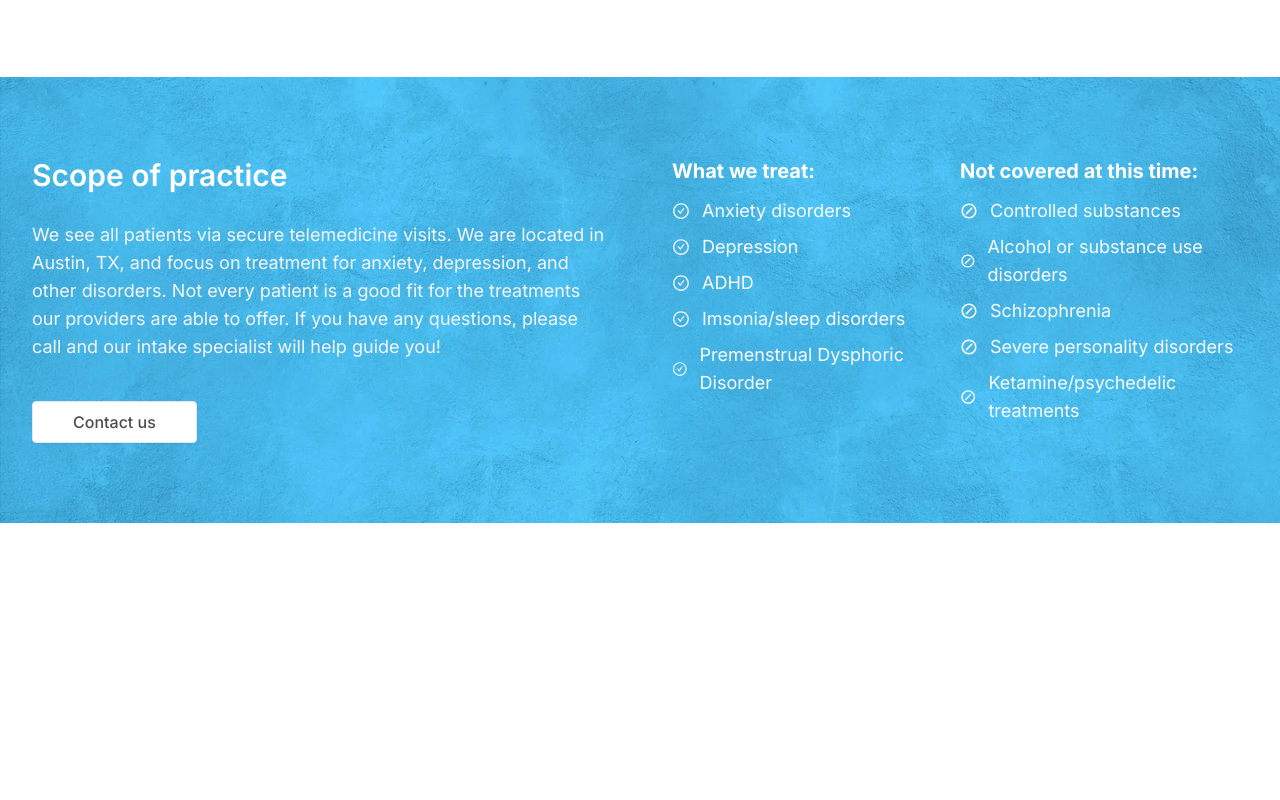
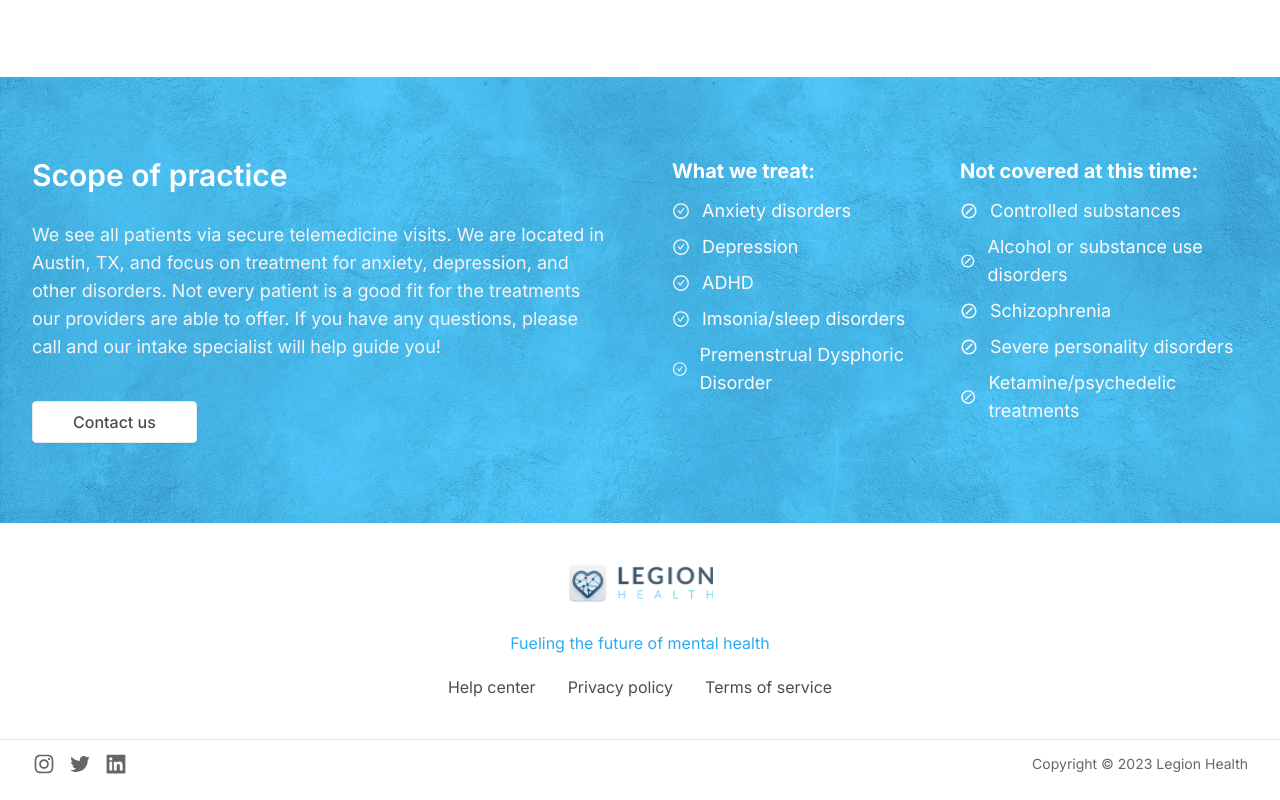
Before and after one commit to hipdev/legion.health, a Next.js app: page / in a window 1280 px wide. Shown: the part 1792-2592 px from the top of the page. Before the commit the page ends 2315 px from the top, so only its background shows below. Built offline with nearby package versions, Linux system fonts and the light colour scheme.

Commit message:
finish footer

```diff
--- a/app/(site)/layout.tsx
+++ b/app/(site)/layout.tsx
@@ -1,4 +1,4 @@
-import { Header } from '@/design-system/index'
+import { Footer, Header } from '@/design-system/index'
 
 export default function SiteLayout({
   children,
@@ -11,6 +11,7 @@ export default function SiteLayout({
         <Header />
       </div>
       {children}
+      <Footer />
     </main>
   )
 }
--- /dev/null
+++ b/design-system/elements/Footer/Footer.tsx
@@ -0,0 +1,58 @@
+import Image from 'next/image'
+import Link from 'next/link'
+import {
+  AiFillLinkedin,
+  AiOutlineInstagram,
+  AiOutlineTwitter,
+} from 'react-icons/ai'
+
+import logo from '../../../public/legion-logo.png'
+
+export const Footer = () => {
+  return (
+    <footer className='flex flex-col items-center justify-center pb-6 pt-10'>
+      <Image src={logo} alt='logo' width='146' height='40' />
+      <p className='mt-7 text-primary'>Fueling the future of mental health</p>
+
+      <nav className='mt-5 flex gap-8 text-black/70'>
+        <Link href='#' className='hover:text-black/80'>
+          Help center
+        </Link>
+        <Link href='#' className='hover:text-black/80'>
+          Privacy policy
+        </Link>
+        <Link href='#' className='hover:text-black/80'>
+          Terms of service
+        </Link>
+      </nav>
+      <div className='main-wrapper mt-10 flex w-full items-center justify-between border-t border-black/10 pt-3 text-sm'>
+        <div className='flex gap-3 text-2xl text-black/60'>
+          <a
+            href='https://www.instagram.com/legion.health/'
+            target='_blank'
+            rel='noopener noreferrer'
+          >
+            <AiOutlineInstagram />
+          </a>
+          <a
+            href='https://twitter.com/LegionHealth'
+            target='_blank'
+            rel='noopener noreferrer'
+          >
+            <AiOutlineTwitter />
+          </a>
+          <a
+            href='https://www.linkedin.com/company/legionhealth/'
+            target='_blank'
+            rel='noopener noreferrer'
+          >
+            <AiFillLinkedin />
+          </a>
+        </div>
+        <p className='text-black/60'>
+          Copyright © {new Date().getFullYear()} Legion Health
+        </p>
+      </div>
+    </footer>
+  )
+}
--- a/design-system/index.ts
+++ b/design-system/index.ts
@@ -2,4 +2,5 @@ export { Button } from './ui/Button/Button'
 export { Title } from './ui/Title/Title'
 
 export { Header } from './elements/Header/Header'
+export { Footer } from './elements/Footer/Footer'
 export { Feature } from './elements/Feature/Feature'
```
Also changed, not shown: 1 other file (tests, documents, lock files or other folders).
